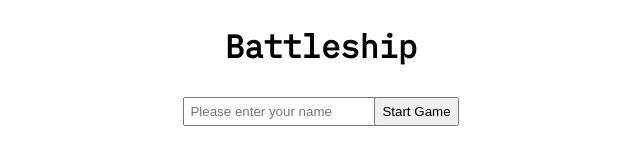
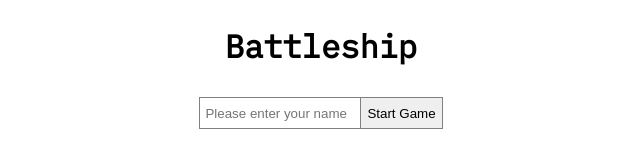
Before and after one commit to stevenwalker91/battle-ship, a website built with webpack: page dist/index.html in a window 1280 px wide. Shown: the whole page, without its empty margins (319-959 px from the left). Built offline with nearby package versions, Linux system fonts and the light colour scheme.

Commit message:
refined button/input styling

```diff
--- a/src/style.css
+++ b/src/style.css
@@ -27,7 +27,16 @@ body {
 
 input {
   padding: 5px;
-  width: 100%;
+  width: 150px;
+  height: 20px;
+  border: 1px solid gray;
+  margin: 0px;
+  border-right: 0px;
+}
+
+button {
+  border: 1px solid gray;
+  margin: 0px;
 }
 
 #board-container {
```
